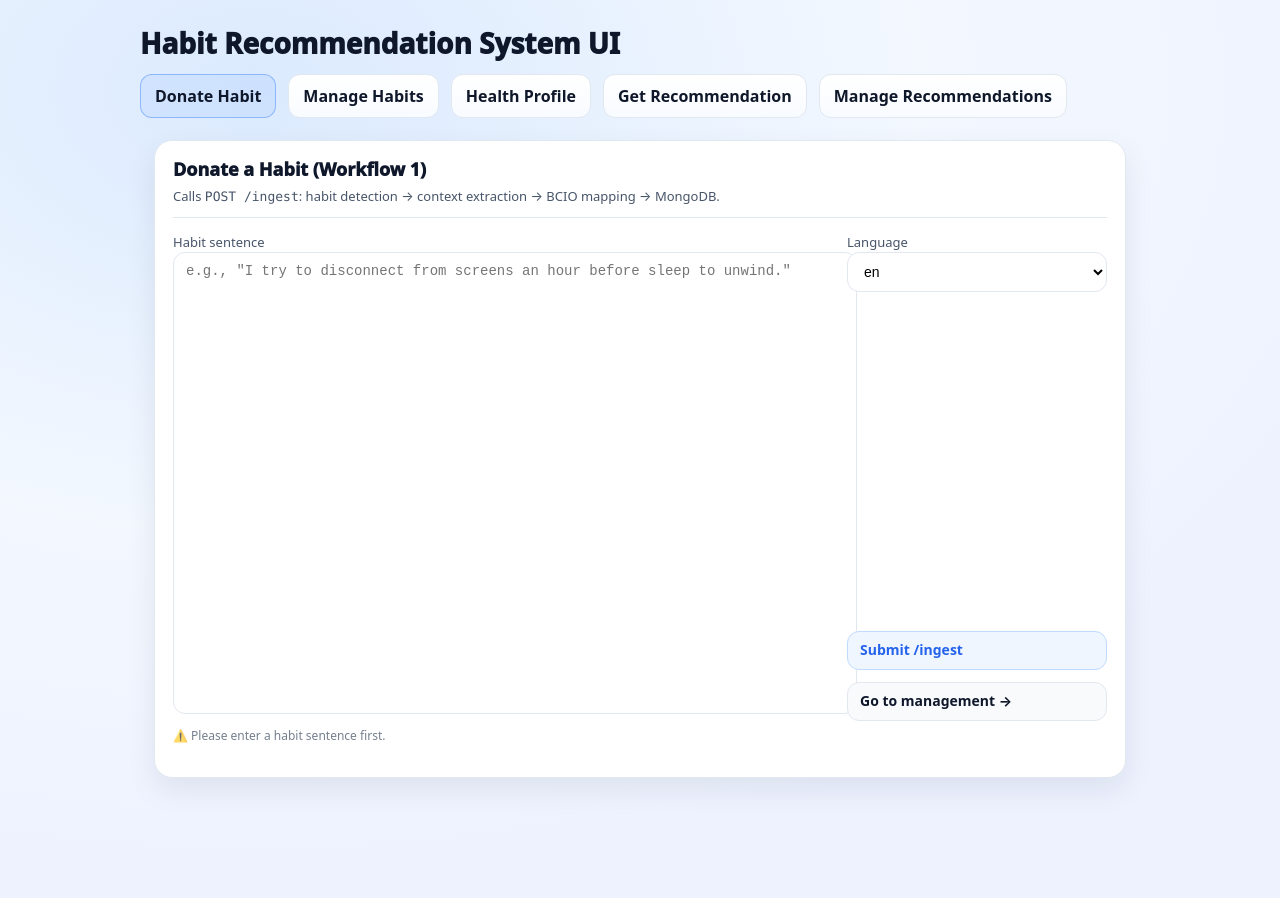
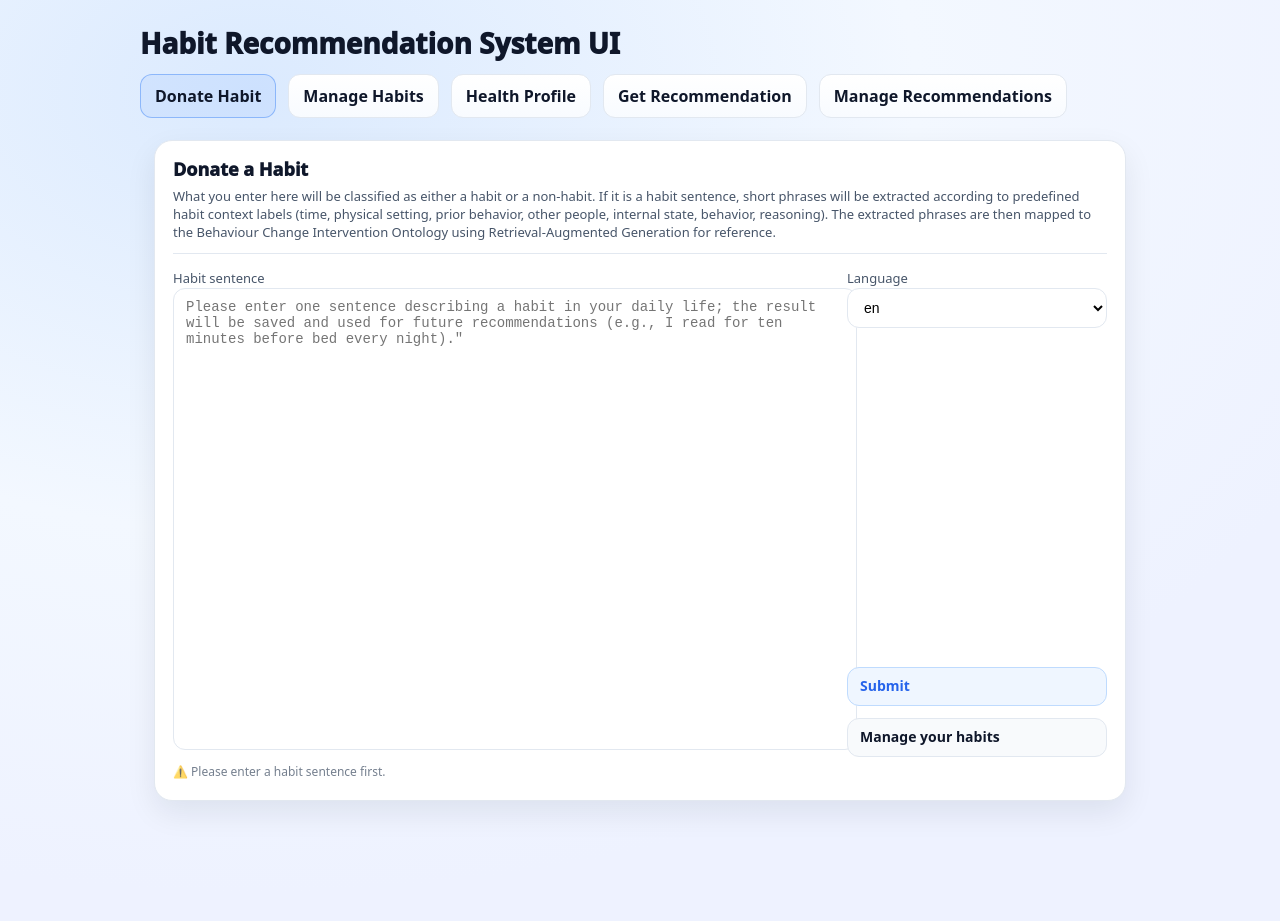
Before and after one commit to helict/health-habit-hub, a Vue app in the folder habit-recommendation-system-ui/: page /donate in a window 1280 px wide. Before the commit the page ends 898 px from the top, so only its background shows below. Built offline with nearby package versions, Linux system fonts and the light colour scheme.

Commit message:
Polish the frontend UI

```diff
--- a/habit-recommendation-system-ui/src/pages/DonateHabit.vue
+++ b/habit-recommendation-system-ui/src/pages/DonateHabit.vue
@@ -68,9 +68,9 @@ const text = habit.value.trim();
     <div class="card donateCard">
       <div class="row headerRow">
         <div>
-          <div class="title">Donate a Habit (Workflow 1)</div>
+          <div class="title">Donate a Habit</div>
           <div class="muted desc">
-            Calls <code>POST /ingest</code>: habit detection → context extraction → BCIO mapping → MongoDB.
+            What you enter here will be classified as either a habit or a non-habit. If it is a habit sentence, short phrases will be extracted according to predefined habit context labels (time, physical setting, prior behavior, other people, internal state, behavior, reasoning). The extracted phrases are then mapped to the Behaviour Change Intervention Ontology using Retrieval-Augmented Generation for reference.
           </div>
         </div>
         <!-- <div class="badge">/ingest</div> -->
@@ -84,10 +84,10 @@ const text = habit.value.trim();
           <textarea
             class="textarea bigTextarea"
             v-model="habit"
-            placeholder='e.g., "I try to disconnect from screens an hour before sleep to unwind."'
+            placeholder='Please enter one sentence describing a habit in your daily life; the result will be saved and used for future recommendations (e.g., I read for ten minutes before bed every night)."'
           ></textarea>
           <div v-if="showEmptyWarn" class="hint muted">⚠️ Please enter a habit sentence first.</div>
-          <div v-else class="hint muted">Tip: one sentence is enough. Context like time/place/people helps.</div>
+          <div v-else class="hint muted">Tip: Regularly sharing your real habits over time helps us generate more accurate, personalized recommendations for you :)</div>
         </div>
 
         <div class="right col">
@@ -103,10 +103,10 @@ const text = habit.value.trim();
           <div class="spacer"></div>
 
           <button class="btn primary bigBtn btnFx" :disabled="loading || !canSubmit" @click="submit">
-            {{ loading ? "Processing..." : "Submit /ingest" }}
+            {{ loading ? "Processing..." : "Submit" }}
           </button>
 
-          <RouterLink class="btn bigBtn btnFx" to="/manage">Go to management →</RouterLink>
+          <RouterLink class="btn bigBtn btnFx" to="/manage">Manage your habits</RouterLink>
         </div>
       </div>
 
@@ -131,13 +131,12 @@ const text = habit.value.trim();
 
         <HabitCard :item="toHabitItem(resp)" />
 
-        <div style="margin-top: 12px">
+        <!-- <div style="margin-top: 12px">
           <details>
             <summary style="cursor: pointer; font-weight: 900">Raw JSON</summary>
-            <!-- use respUi so created_at never appears -->
             <JsonBlock :value="respUi" />
           </details>
-        </div>
+        </div> -->
       </div>
     </div>
   </div>
--- a/habit-recommendation-system-ui/src/pages/ManageHabits.vue
+++ b/habit-recommendation-system-ui/src/pages/ManageHabits.vue
@@ -54,7 +54,7 @@ onMounted(load);
       <div>
         <div style="font-weight:950; font-size:18px">Manage Habits</div>
         <div class="muted" style="font-size:13px; margin-top:6px">
-          Display data stored in the local habit database
+          You can review an overview of your habit and non-habit data on this page.
         </div>
       </div>
 
```
